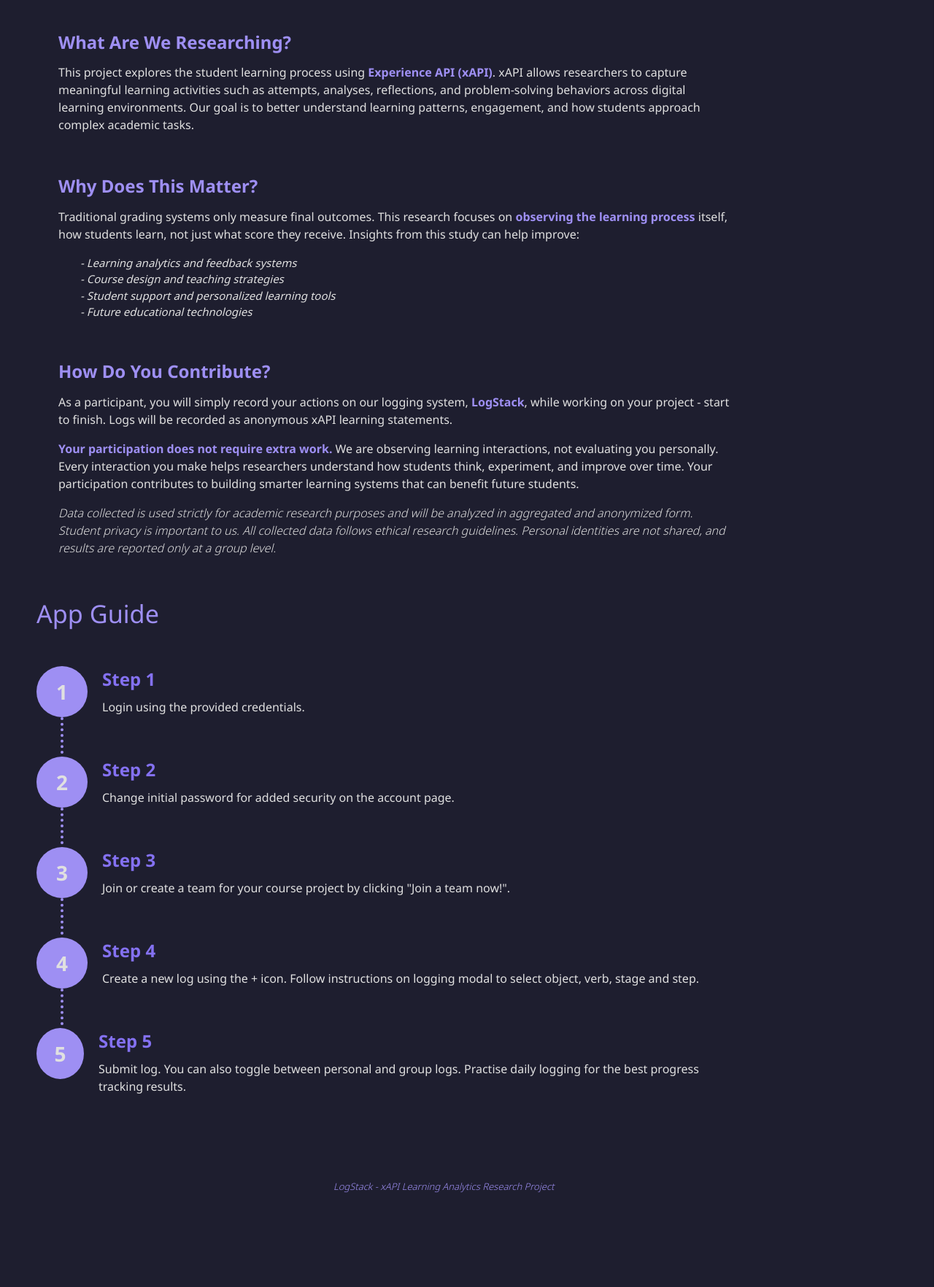
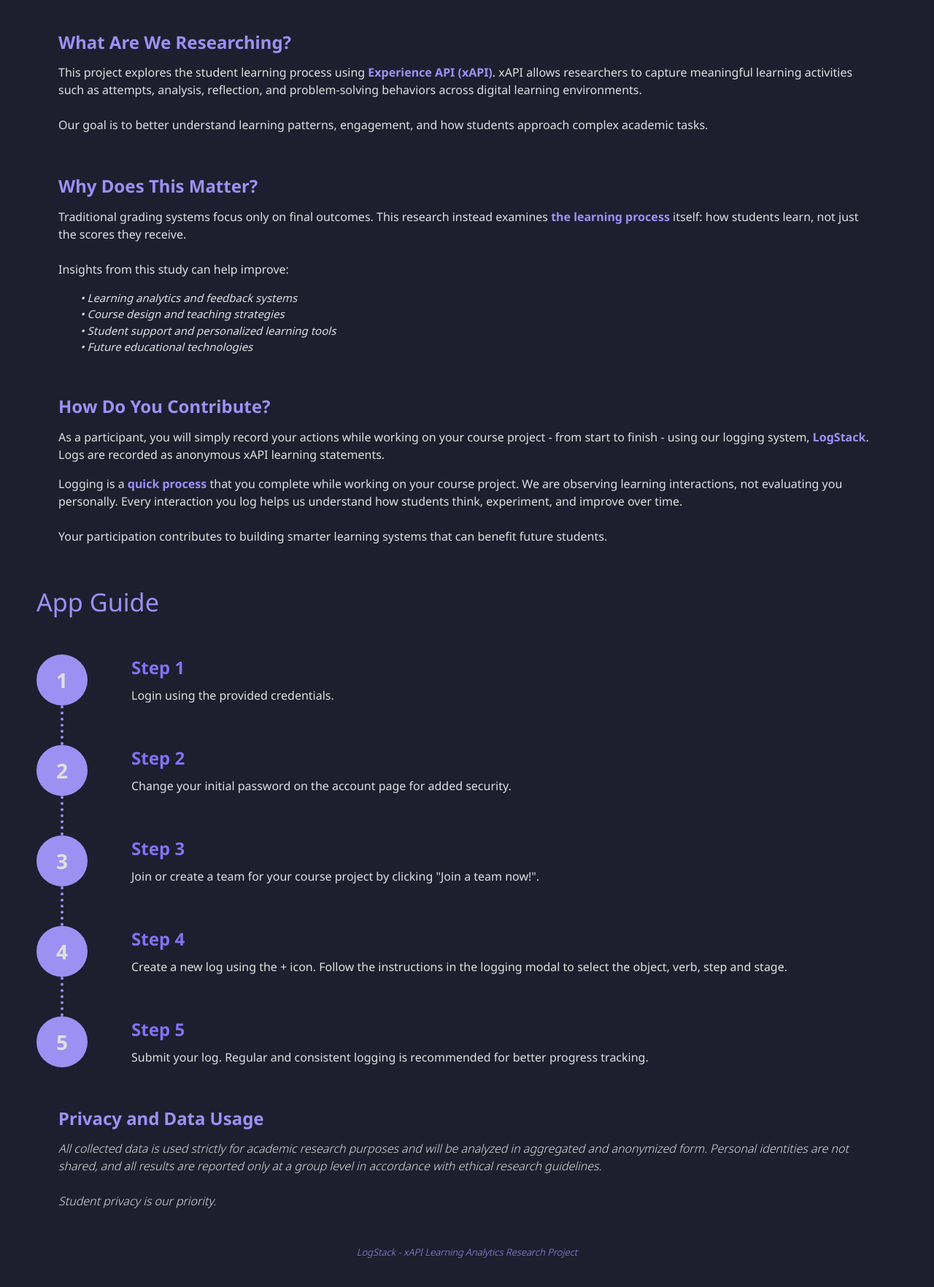
Before and after one commit to phishermen3/info3604-learning-analytics, a Flask app: page /about in a window 1280 px wide. Shown: the part 207-1971 px from the top of the page at 73% size. Run offline with Flask 3, Linux system fonts and the light colour scheme.

Commit message:
Updated About page content

```diff
--- a/App/templates/about.html
+++ b/App/templates/about.html
@@ -13,10 +13,10 @@
             border: 10%
         }
         .h {
-           font-size: 24px;
-           font-weight: 600;
-           color: #9e8ff3;
-           font-style:normal;
+            font-size: 24px;
+            font-weight: 600;
+            color: #9e8ff3;
+            font-style:normal;
         }
 
         section{
@@ -32,7 +32,6 @@
         p {
             font-size:medium;
             font-weight: 400;
-            padding-right: 200px;
             font-style:normal;
         }
         header{
@@ -57,16 +56,17 @@
         }
         #end{
             padding: 0px;
-            margin: 0px;
+            margin-bottom: 20px;
             border: 0px;
             font-weight: 100;
             font-size:small;
             font-style: italic;
             color: #9e8ff3;
-            padding-left:35%;
+            text-align: center;
         }
         #demo{
             padding-left: 20px;
+            padding-bottom: 20px;
         }
         #app{
             color: #9e8ff3;
@@ -84,6 +84,7 @@
             border-radius: 50%;
 
             display: flex;
+            flex-shrink: 0;
             justify-content: center;
             align-items: center;
 
@@ -93,10 +94,16 @@
 
             position: relative;
         }
+        #steps {
+            display: flex;
+            flex-direction: column;
+            gap: 40px;
+        }
         .x {
             display: flex;
             align-items: flex-start;
-            margin-bottom: 40px;
+            gap: 40px;
+            position: relative;
         }
         .y {
             margin: 0;
@@ -107,19 +114,22 @@
             border-top: 0px;
             margin-top: 8px;
         }
-        .circle::after {
+        .x::after {
             content: "";
             position: absolute;
 
             top: 70px;
-            left: 50%;
+            left: 35px;
+            bottom: -40px;
+
             transform: translateX(-50%);
-
-            height: 50px;
             border-left: 4px dotted #9e8ff3;
         }
-        .last .circle::after {
+        .x.last::after {
             display: none;
+        }
+        .x.last {
+            margin-bottom: 0px;
         }
     </style>
 </head>
@@ -137,8 +147,9 @@
         <p>
             This project explores the student learning process using
             <strong>Experience API (xAPI)</strong>. xAPI allows researchers to capture
-            meaningful learning activities such as attempts, analyses, reflections,
+            meaningful learning activities such as attempts, analysis, reflection,
             and problem-solving behaviors across digital learning environments.
+            <br><br>
             Our goal is to better understand learning patterns, engagement, and how
             students approach complex academic tasks.
         </p>
@@ -147,39 +158,33 @@
     <section>
         <h4 class="h">Why Does This Matter?</h4>
         <p>
-            Traditional grading systems only measure final outcomes. This research
-            focuses on <strong>observing the learning process</strong> itself, how students learn,
-            not just what score they receive.
+            Traditional grading systems focus only on final outcomes. This research instead examines
+            <strong>the learning process</strong> itself: how students learn,
+            not just the scores they receive.
 
-
+            <br><br>
             Insights from this study can help improve:
         </p>
         <ul id = "listx">
-            <li>- Learning analytics and feedback systems</li>
-            <li>- Course design and teaching strategies</li>
-            <li>- Student support and personalized learning tools</li>
-            <li>- Future educational technologies</li>
+            <li>• Learning analytics and feedback systems</li>
+            <li>• Course design and teaching strategies</li>
+            <li>• Student support and personalized learning tools</li>
+            <li>• Future educational technologies</li>
         </ul>
     </section>
 
     <section>
         <h4 class="h">How Do You Contribute?</h4>
-        <p> As a participant, you will simply record your actions on our logging system, <strong>LogStack</strong>, while working on your project - start to finish.
-            Logs will be recorded as anonymous xAPI learning statements.
+        <p> As a participant, you will simply record your actions while working on your course project - from start to finish - using our logging system, <strong>LogStack</strong>.
+            Logs are recorded as anonymous xAPI learning statements.
         </p>
         <p>
-            <strong> Your participation does not require extra work.</strong>
+            Logging is a <strong>quick process</strong> that you complete while working on your course project.
             We are observing learning interactions, not evaluating you personally.
-            Every interaction you make helps researchers understand how students
-            think, experiment, and improve over time. Your participation contributes
-            to building smarter learning systems that can benefit future students.
-        </p>
-        <p id="eth">
-            Data collected is used strictly for academic research purposes and will
-            be analyzed in aggregated and anonymized form.
-            Student privacy is important to us. All collected data follows ethical
-            research guidelines. Personal identities are not shared, and results
-            are reported only at a group level.
+            Every interaction you log helps us understand how students
+            think, experiment, and improve over time.
+            <br><br>
+            Your participation contributes to building smarter learning systems that can benefit future students.
         </p>
     </section>
 
@@ -204,7 +209,7 @@
                         Step 2
                     </h7>
                     <p class="step">
-                        Change initial password for added security on the account page.
+                        Change your initial password on the account page for added security.
                     </p>
                 </div>
             </div>
@@ -226,11 +231,11 @@
                         Step 4
                     </h7>
                     <p class="step">
-                        Create a new log using the + icon. Follow instructions on logging modal to select object, verb, stage and step.
+                        Create a new log using the + icon. Follow the instructions in the logging modal to select the object, verb, step and stage.
                     </p>
                 </div>
             </div>
-            <div class="x">
+            <div class="x last">
                 <div class="x last">
                     <div class="circle">5</div>
                     <div class="y">
@@ -238,12 +243,23 @@
                             Step 5
                         </h7>
                         <p class="step">
-                            Submit log. You can also toggle between personal and group logs. Practise daily logging for the best progress tracking results.
+                            Submit your log. Regular and consistent logging is recommended for better progress tracking.
                         </p>
                     </div>
                 </div>
             </div>
         </div>
+    </section>
+
+    <section>
+        <h4 class="h">Privacy and Data Usage</h4>
+        <p id="eth">
+            All collected data is used strictly for academic research purposes and will
+            be analyzed in aggregated and anonymized form. Personal identities are not shared, and all results are reported
+            only at a group level in accordance with ethical research guidelines.
+            <br><br>
+            Student privacy is our priority.
+        </p>
     </section>
 </main>
 
```
